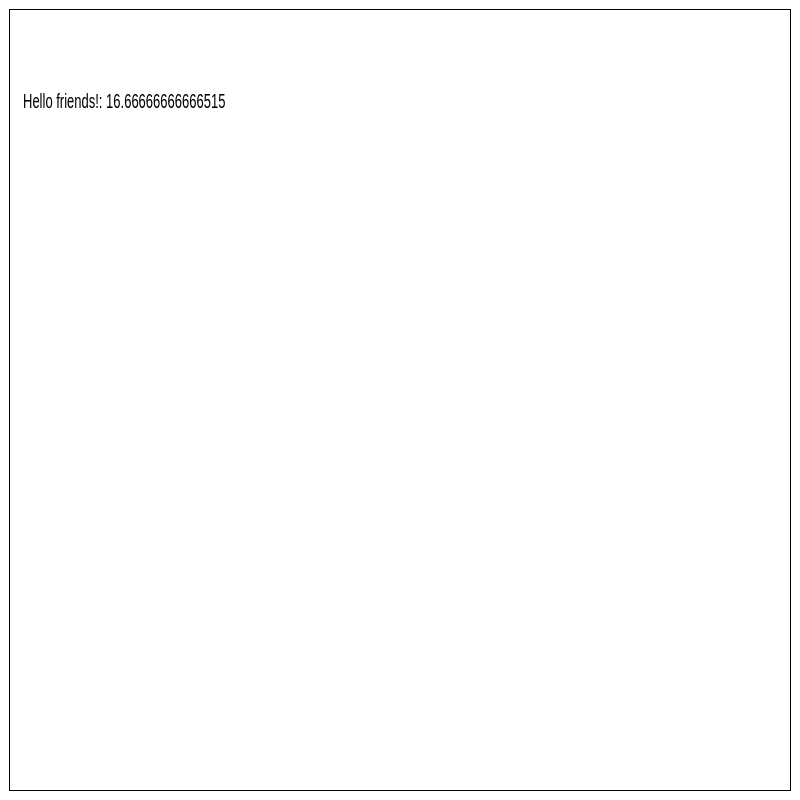
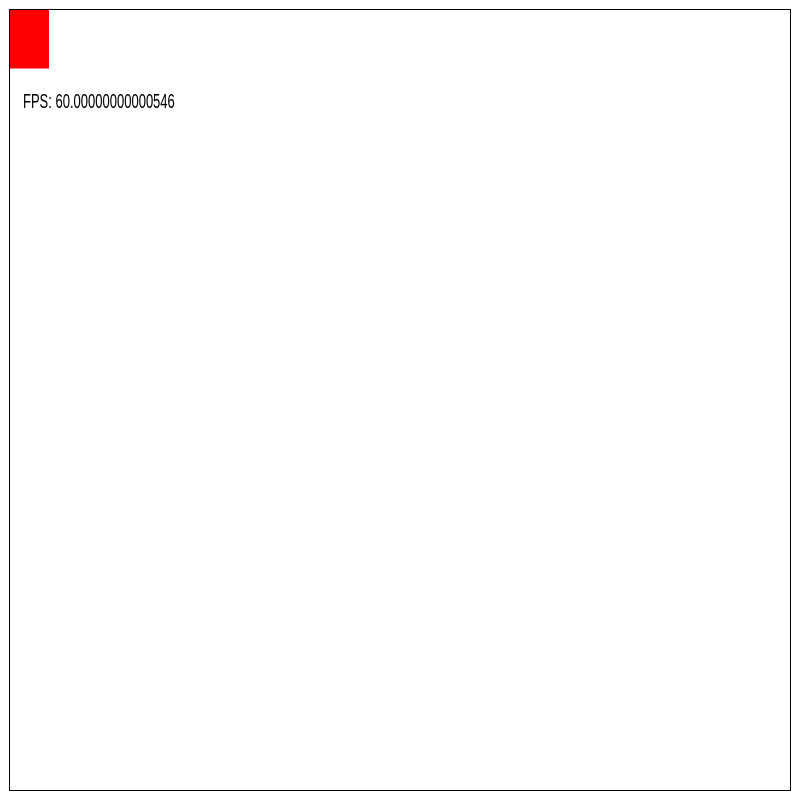
Before and after one commit to jasmaa/yam-engine, an Electron app: page index.html in a window 800 px wide. Drawn offline with Linux system fonts and the light colour scheme.

Commit message:
Start rudimentary game loop

```diff
--- a/index.html
+++ b/index.html
@@ -2,6 +2,8 @@
 	<body>
 		<canvas id="game" width="600" height="400" style="border:1px solid #000000;"></canvas>
 		<link rel="stylesheet" type="text/css" href="style/style.css">
-		<script src="js/main.js"></script>
+		<script>
+			require("./js/main.js")
+		</script>
 	</body>
 </html>
--- a/js/core/engine.js
+++ b/js/core/engine.js
@@ -1,7 +1,50 @@
+const Entities = require("./entities.js");
 
-// Main engine
-class Engine(){
+/**
+ * Main engine
+ */
+class Engine{
 	constructor(){
 		this.entities = [];
 	}
+
+	// Initialize engine
+	init(){
+		// simple placeholder
+		this.addEntity(new Entities.TestEntity());
+	}
+
+	// Update engine
+	update(delta){
+		this.entities.forEach(function(entity){
+			entity.update(delta);
+		});
+	}
+
+	// adds entity
+	addEntity(entity){
+		entity.init();
+		this.entities.push(entity);
+	}
 }
+
+/**
+ * Renders to canvas
+ */
+class Renderer{
+
+	render(engine, context){
+		engine.entities.forEach(function(entity){
+			context.save();
+			context.fillStyle = "red";
+			context.fillRect(entity.collider.x, entity.collider.y, entity.collider.w, entity.collider.h);
+			context.restore();
+		});
+	}
+}
+
+// EXPORTS
+module.exports = {
+	Engine:Engine,
+	Renderer:Renderer
+}
--- a/js/core/entities.js
+++ b/js/core/entities.js
@@ -1,6 +1,29 @@
+/**
+ * Base entity
+ */
+class Entity{
+  constructor(){
+    this.collider = {'x':0, 'y':0, 'w':10 ,'h':10};
+  }
+  init(){}
+  update(delta){}
+}
 
-// Entities
-// Character, bullets, enemies
+/**
+ * Testing
+ * @extends Entity
+ */
+class TestEntity extends Entity{
+  init(){
+    this.collider = {'x':0, 'y':0, 'w':30 ,'h':30};
+  }
 
-class Entity{
+  update(delta){
+    this.collider.x = (this.collider.x + 10) % 300
+  }
 }
+
+module.exports = {
+  Entity:Entity,
+  TestEntity:TestEntity
+}
--- a/js/main.js
+++ b/js/main.js
@@ -1,10 +1,11 @@
 // Game entry point
+const Engine = require('./core/engine.js');
 
-// do something simple for now
-var canvas = document.getElementById('game');
-var context = canvas.getContext("2d");
-context.font = "80px Georgia";
+var canvas;
+var context;
 
+var engine;
+var renderer;
 var prev = null;
 
 // resize window
@@ -21,13 +22,27 @@ function update(curr){
 	prev = curr;
 
 	context.clearRect(0, 0, canvas.width, canvas.height);
-	context.fillText("Hello friends!: " + delta, 10, 50);
+
+	// display delta
+	context.fillText("FPS: " + (1 / delta * 1000), 10, 50);
+
+	// Update
+	engine.update(delta);
+	renderer.render(engine, context);
 
 	window.requestAnimationFrame(update);
 }
 
 // start the game
 function init(){
+	canvas = document.getElementById('game');
+	context = canvas.getContext("2d");
+	context.font = "80px Georgia";
+	engine = new Engine.Engine();
+	renderer = new Engine.Renderer();
+
+	engine.init();
+
 	resize();
 	window.addEventListener("resize", resize);
 	window.requestAnimationFrame(update);
```
Also changed, not shown: TODO.md (added, +11 -0 lines), js/core/renderer.js (deleted, +0 -9 lines), README.md.
